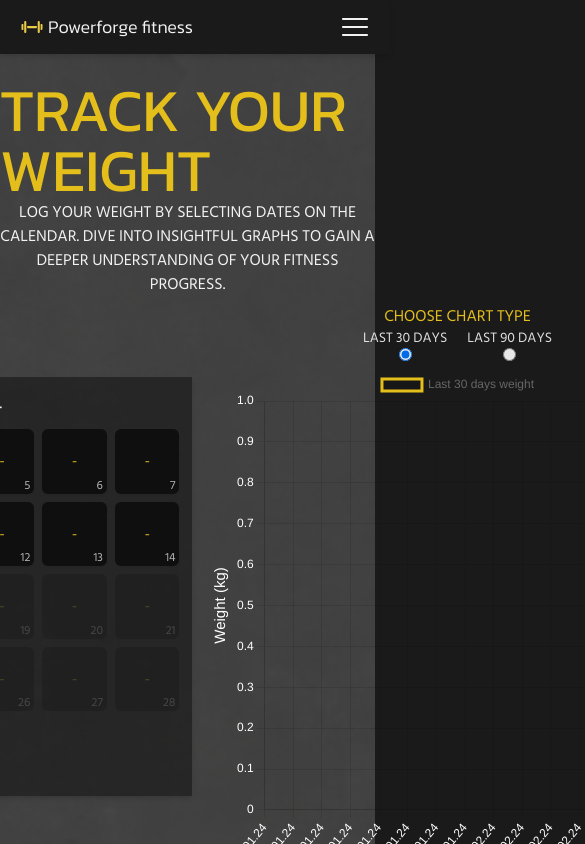
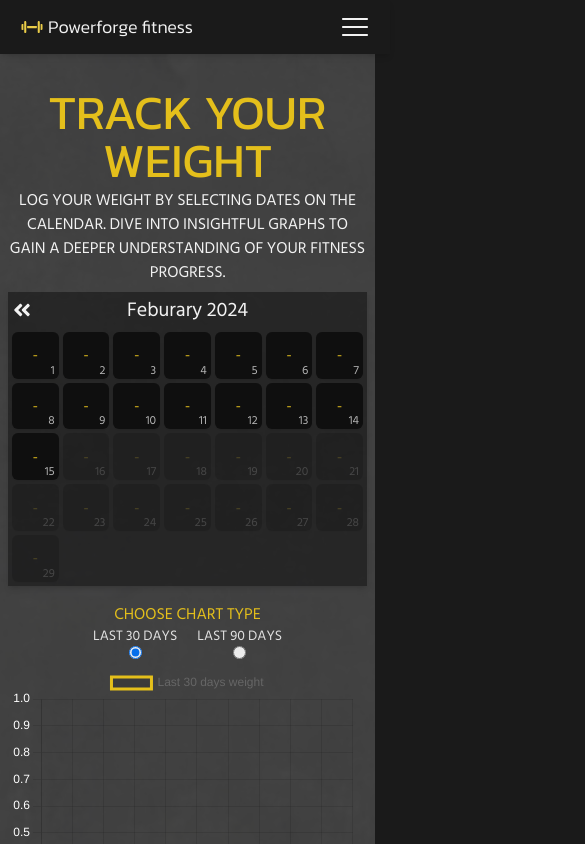
Before and after one commit to Fijalkowskim/Powerforge-Fitness, a React (Create React App) app: page /tracker in a window 390 px wide. Shown: the top 844 px of the page, 585 px wide, since content can reach past the window. Built offline with nearby package versions, Linux system fonts and the light colour scheme.

Commit message:
Fully responsive

```diff
--- a/src/components/bmi-page/BMICalculator.tsx
+++ b/src/components/bmi-page/BMICalculator.tsx
@@ -59,15 +59,19 @@ function BMICalculator() {
   };
 
   return (
-    <motion.div className="container z-10 flex flex-col items-center justify-center gap-1 border-4 border-primary-50 bg-primary-950/80 p-4 text-center uppercase text-primary-50">
-      <h1 className="font-accent text-6xl">Calculate your BMI</h1>
-      <p className="max-w-[40%] opacity-90">
+    <motion.div className="container z-10 flex h-full flex-col items-center justify-center gap-1 overflow-y-scroll border-primary-50 bg-primary-950/80 p-4 text-center uppercase text-primary-50 sm:mt-0 sm:h-auto sm:border-4 lg:overflow-auto">
+      <h1
+        className={`${bmi && bmiIndicator && "mt-20"} font-accent text-5xl sm:mt-0 sm:text-6xl`}
+      >
+        Calculate your BMI
+      </h1>
+      <p className="text-sm opacity-90 sm:max-w-[40%] sm:text-base">
         The body mass index (BMI) is a measure that uses your height and weight
         to work out if your weight is healthy.
       </p>
       <form
         id="bmi-form"
-        className="mb-3 flex flex-row items-center justify-center gap-4"
+        className="mb-3 flex flex-col items-center justify-center gap-4 sm:flex-row"
         onSubmit={(e) => {
           e.preventDefault();
           if (weight === "" || height === "") return;
@@ -111,9 +115,10 @@ function BMICalculator() {
         Calculate
       </CustomButton>
       {bmi && bmiIndicator && (
-        <div className="flex w-full max-w-[80%]  flex-row items-center justify-between gap-1">
-          <div className="flex flex-col items-center justify-center">
-            <span className="font-accent text-5xl">
+        <div className="flex w-full flex-col items-center justify-between gap-3 sm:flex-col lg:max-w-[80%]">
+          <div className="flex w-full flex-col items-center justify-center">
+            <div className="mb-3 mt-2 h-[0.1px] w-full bg-primary-50" />
+            <span className="font-accent text-4xl lg:text-5xl">
               Your bmi:{" "}
               <span className="text-action-500">{bmi.toFixed(1)}</span>
             </span>
@@ -121,7 +126,11 @@ function BMICalculator() {
               {bmiIndicator.status}
             </p>
           </div>
-          <p className="max-w-[50%] font-light">{bmiIndicator.description}</p>
+          <div className=" h-[0.1px] w-full bg-primary-50 sm:hidden" />
+          <p className="font-light sm:max-w-[50%]">
+            {bmiIndicator.description}
+          </p>
+          <div className=" h-[0.1px] w-full bg-primary-50 sm:hidden" />
           <div className=" flex flex-shrink-0 flex-col items-start justify-center">
             <h1>BMI range indication</h1>
             {BMIIndicatorRanges.map((r, idx) => (
@@ -135,6 +144,7 @@ function BMICalculator() {
               />
             ))}
           </div>
+          <div className="mb-3 mt-2 hidden h-[0.1px] w-full bg-primary-50 sm:block" />
         </div>
       )}
     </motion.div>
--- a/src/components/progress-tracker/ProgressChart.tsx
+++ b/src/components/progress-tracker/ProgressChart.tsx
@@ -3,6 +3,7 @@ import { Chart as ChartJS } from "chart.js/auto";
 import { Chart } from "react-chartjs-2";
 import { CategoryScale, scales } from "chart.js";
 import { useTrackerContext } from "../../context/TrackerContext";
+import { useMediaQuery } from "react-responsive";
 
 enum ChartType {
   Last30Days,
@@ -10,6 +11,7 @@ enum ChartType {
 }
 
 function ProgressChart() {
+  const isMobile = useMediaQuery({ query: `(max-width: 760px)` });
   ChartJS.register(CategoryScale);
   const currentDate = new Date();
   const { progressData, GetWeight } = useTrackerContext();
@@ -34,7 +36,7 @@ function ProgressChart() {
     setData(newData);
   }, [progressData, chartType]);
   return (
-    <div className="flex flex-col items-center justify-center">
+    <div className="flex w-full flex-col items-center justify-center sm:w-fit">
       <h1 className="text-action-500">Choose chart type</h1>
       <form
         onSubmit={(e) => {
@@ -66,7 +68,7 @@ function ProgressChart() {
           </label>
         </div>
       </form>
-      <div className="mt-2 aspect-square w-[500px]">
+      <div className="mt-2 aspect-square w-full sm:w-[500px]">
         <Chart
           type={"line"}
           data={{
@@ -98,7 +100,7 @@ function ProgressChart() {
                   color: "white",
                 },
                 title: {
-                  display: true,
+                  display: !isMobile,
                   text: "Weight (kg)",
                   color: "white",
                   font: {
--- a/src/components/progress-tracker/date-picker/DatePicker.tsx
+++ b/src/components/progress-tracker/date-picker/DatePicker.tsx
@@ -30,7 +30,7 @@ function DatePicker() {
   });
   const { GetWeight } = useTrackerContext();
   return (
-    <div className=" flex flex-col items-start justify-center gap-2 bg-primary-950/50 p-3 text-2xl normal-case text-primary-50 shadow-md">
+    <div className="flex w-full max-w-xl flex-col items-center justify-center gap-2 bg-primary-950/50 p-1 text-xl  normal-case text-primary-50 shadow-md sm:p-3 sm:text-2xl lg:w-fit lg:max-w-full">
       <div className="flex w-full items-center justify-between">
         <motion.button
           whileHover={{ x: -1 }}
@@ -61,7 +61,7 @@ function DatePicker() {
           <FaAngleDoubleRight />
         </motion.button>
       </div>
-      <div className="grid w-[500px] grid-cols-7 grid-rows-5 gap-2">
+      <div className="grid w-full grid-cols-7 grid-rows-5 gap-1 sm:gap-2 lg:w-[450px]">
         <AnimatePresence>
           {[...Array(daysInMonth(monthData.month + 1, monthData.year))].map(
             (_, dayIndex) => {
--- a/src/pages/BMIPage.tsx
+++ b/src/pages/BMIPage.tsx
@@ -4,7 +4,7 @@ import BMICalculator from "../components/bmi-page/BMICalculator";
 import { motion } from "framer-motion";
 function BMIPage() {
   return (
-    <div className="relative flex h-screen flex-col items-center justify-center bg-primary-900">
+    <div className="relative flex min-h-screen flex-col items-center justify-center bg-primary-900">
       <motion.img
         initial={{ opacity: 0 }}
         animate={{ opacity: 0.4 }}
--- a/src/pages/ContactPage.tsx
+++ b/src/pages/ContactPage.tsx
@@ -14,8 +14,10 @@ function ContactPage() {
         alt="People train"
       />
       <div className="absolute inset-0 -z-10 h-full w-full bg-black/70" />
-      <h1 className="mt-16 font-accent text-6xl text-action-500">Contact us</h1>
-      <p className="mb-3 max-w-3xl">
+      <h1 className="mt-16 font-accent text-5xl text-action-500 sm:text-6xl">
+        Contact us
+      </h1>
+      <p className="mb-3 max-w-3xl text-sm sm:text-base">
         We value your feedback! Whether you have suggestions, specific workouts
         you'd like to see, or ideas for new features, please don't hesitate to
         get in touch with us. Your input helps us create a better fitness
--- a/src/pages/ProgressPage.tsx
+++ b/src/pages/ProgressPage.tsx
@@ -9,16 +9,16 @@ function ProgressPage() {
   const { pickedDate } = useTrackerContext();
   const { apiConnected } = useSettingsContext();
   return (
-    <div className="relative flex min-h-screen flex-col items-center justify-start uppercase text-primary-50">
-      <h1 className="mt-20 font-accent text-6xl text-action-500">
+    <div className="relative flex min-h-screen flex-col items-center justify-start p-2 text-center uppercase text-primary-50">
+      <h1 className="mt-20 font-accent text-5xl text-action-500 sm:text-6xl">
         Track your weight
       </h1>
-      <p className=" mb-2 max-w-4xl text-center">
+      <p className="mb-2 mt-1 max-w-4xl text-center">
         Log your weight by selecting dates on the calendar. Dive into insightful
         graphs to gain a deeper understanding of your fitness progress.
       </p>
 
-      <div className="flex items-center justify-center gap-4">
+      <div className="flex w-full flex-col items-center justify-center gap-4 lg:w-fit lg:flex-row">
         <DatePicker />
         <ProgressChart />
       </div>
```
